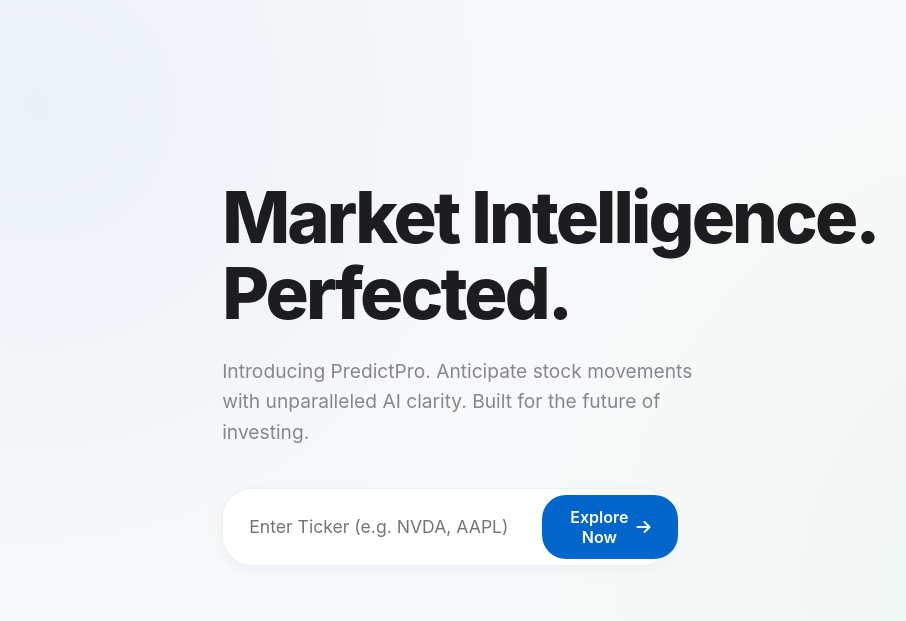
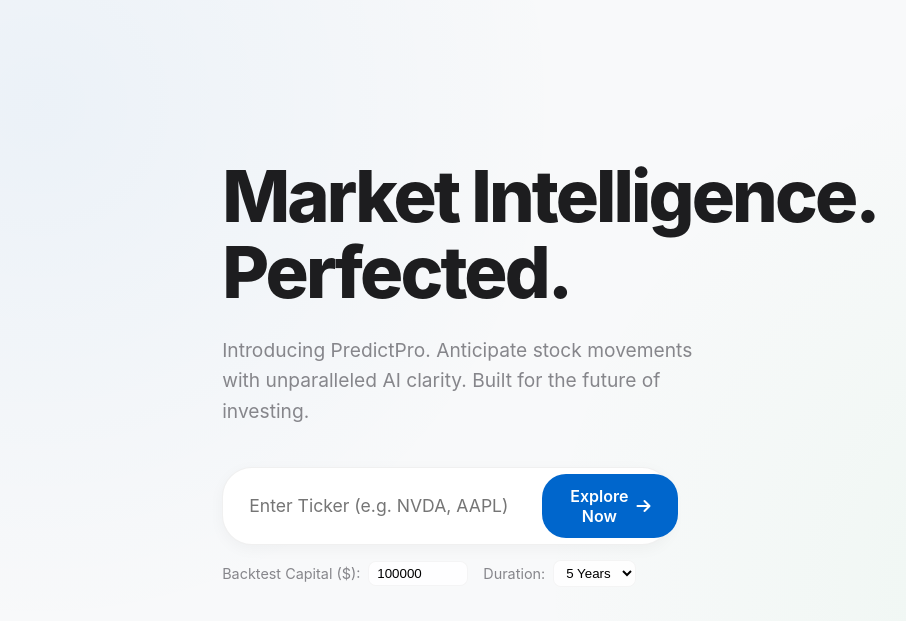
Before and after one commit to rahul8610/automated, a Flask app: page / in a window 1280 px wide. Shown: the part 55-676 px from the top of the page, without its empty margins (90-996 px from the left). Run offline with Flask 3, Linux system fonts and the light colour scheme; some web fonts are replaced.

Commit message:
almost done on monday

```diff
--- a/app.py
+++ b/app.py
@@ -49,11 +49,13 @@ def history():
 def api_predict():
     data = request.get_json()
     ticker = data.get('ticker', '').strip()
+    capital = data.get('capital', 100000)
+    period = data.get('period', '5y')
 
     if not ticker:
         return jsonify({"error": "Ticker is required"}), 400
 
-    res, err = fetch_and_train(ticker)
+    res, err = fetch_and_train(ticker, capital=float(capital), period=period)
     if err:
         return jsonify({"error": err}), 500
 
@@ -63,11 +65,13 @@ def api_predict():
 def api_live_data():
     data = request.get_json()
     ticker = data.get('ticker', '').strip()
+    capital = data.get('capital', 100000)
+    period = data.get('period', '5y')
 
     if not ticker:
         return jsonify({"error": "Ticker is required"}), 400
 
-    res, err = fetch_and_train(ticker, fast_mode=True)
+    res, err = fetch_and_train(ticker, fast_mode=True, capital=float(capital), period=period)
     if err:
         return jsonify({"error": err}), 500
 
--- a/backtesting.py
+++ b/backtesting.py
@@ -108,6 +108,7 @@ def run_backtest(df, classifier, scaler_clf, features_clf, ticker, initial_capit
 
     total_pnl = capital - initial_capital
     win_rate = (winning_trades / trades * 100) if trades > 0 else 0.0
+    roi = (total_pnl / initial_capital * 100) if initial_capital > 0 else 0.0
 
     # Save to Database
     db.connect(reuse_if_open=True)
@@ -127,6 +128,7 @@ def run_backtest(df, classifier, scaler_clf, features_clf, ticker, initial_capit
         "final_capital": round(capital, 2),
         "total_pnl": round(total_pnl, 2),
         "win_rate": round(win_rate, 2),
+        "roi": round(roi, 2),
         "total_trades": trades,
         "max_drawdown": round(max_drawdown * 100, 2),
         "equity_curve": equity_curve
--- a/templates/index.html
+++ b/templates/index.html
@@ -38,12 +38,26 @@
             <p class="hero-subtitle">Introducing PredictPro. Anticipate stock movements with unparalleled AI clarity. Built for the future of investing.</p>
 
             <form id="predictForm" class="search-form">
-                <div class="input-wrapper">
+                <div class="input-wrapper" style="margin-bottom: 15px;">
                     <input type="text" id="tickerInput" placeholder="Enter Ticker (e.g. NVDA, AAPL)" required autocomplete="off" oninput="this.value = this.value.toUpperCase()">
                     <button type="submit" id="predictBtn" class="primary-btn">
                         <span>Explore Now</span>
                         <i class="fa-solid fa-arrow-right"></i>
                     </button>
+                </div>
+                <div class="advanced-settings" style="display: flex; gap: 15px; color: var(--text-secondary); font-size: 0.9rem;">
+                    <div style="display: flex; align-items: center; gap: 8px;">
+                        <label for="capitalInput">Backtest Capital ($):</label>
+                        <input type="number" id="capitalInput" value="100000" min="100" style="padding: 4px 8px; border-radius: 8px; border: 1px solid var(--card-border); background: var(--card-bg); width: 100px;">
+                    </div>
+                    <div style="display: flex; align-items: center; gap: 8px;">
+                        <label for="periodSelect">Duration:</label>
+                        <select id="periodSelect" style="padding: 4px 8px; border-radius: 8px; border: 1px solid var(--card-border); background: var(--card-bg);">
+                            <option value="1y">1 Year</option>
+                            <option value="2y">2 Years</option>
+                            <option value="5y" selected>5 Years</option>
+                        </select>
+                    </div>
                 </div>
             </form>
 
@@ -151,52 +165,30 @@
                 <div class="widget glass-widget span-two" id="backtestWidget" style="display: none;">
                     <div class="widget-title" style="display: flex; justify-content: space-between;">
                         <span>Backtesting Engine (Historical Performance)</span>
-                        <span style="font-size: 0.75rem; color: var(--accent-blue);"><i class="fa-solid fa-clock-rotate-left"></i> 5Y Simulation</span>
+                        <span id="btPeriodLabel" style="font-size: 0.75rem; color: var(--accent-blue);"><i class="fa-solid fa-clock-rotate-left"></i> 5Y Simulation</span>
                     </div>
-                    <div class="grid-header" style="margin-top: 10px;">
+                    <div class="grid-header" style="margin-top: 10px; grid-template-columns: 1fr 1fr 1fr 1fr;">
                         <span>Total P/L</span>
                         <span>Win Rate</span>
+                        <span>ROI (Return on Investment)</span>
                         <span>Max Drawdown</span>
                     </div>
-                    <div class="grid-row" style="padding: 10px 24px; font-size: 1.2rem; font-weight: 700;">
+                    <div class="grid-row" style="padding: 10px 24px; font-size: 1.2rem; font-weight: 700; grid-template-columns: 1fr 1fr 1fr 1fr;">
                         <span id="btPnl">$0.00</span>
                         <span id="btWin">0.0%</span>
+                        <span id="btRoi">0.0%</span>
                         <span id="btDrawdown">0.0%</span>
                     </div>
-                    <div style="text-align: center; font-size: 0.8rem; color: var(--text-secondary); margin-top: 5px;">
-                        Trades Executed: <strong id="btTrades">0</strong> | Initial Capital: <strong id="btCapital">$100,000</strong>
+                    <div style="text-align: center; font-size: 0.85rem; color: var(--text-secondary); margin-top: 10px; padding-top: 10px; border-top: 1px solid rgba(0,0,0,0.05);">
+                        <span title="Total number of completed BUY and SELL round-trip orders over the selected duration. An executed trade implies a full entry and exit of the market." style="cursor: help; border-bottom: 1px dotted var(--text-secondary);">
+                            Trades Executed: <strong id="btTrades">0</strong> <i class="fa-regular fa-circle-question"></i>
+                        </span>
+                        &nbsp;|&nbsp;
+                        Initial Capital: <strong id="btCapital">$100,000</strong>
                     </div>
                 </div>
             </div>
 
-            <!-- Model Comparison Engine -->
-            <div class="glass-widget" style="margin-top: 10px;">
-                <div class="widget-title">Model Comparison Engine</div>
-                <div style="display: flex; gap: 30px; flex-wrap: wrap;">
-
-                    <!-- Chart Area -->
-                    <div style="flex: 1; min-width: 300px; height: 250px;">
-                        <canvas id="r2ComparisonChart"></canvas>
-                    </div>
-
-                    <!-- Table Area -->
-                    <div style="flex: 1; min-width: 350px;">
-                        <table class="comparison-table" id="comparisonTable">
-                            <thead>
-                                <tr>
-                                    <th>Model</th>
-                                    <th>R² Score</th>
-                                    <th>RMSE</th>
-                                    <th>MAE</th>
-                                </tr>
-                            </thead>
-                            <tbody id="comparisonTableBody">
-                                <!-- JS injected -->
-                            </tbody>
-                        </table>
-                    </div>
-                </div>
-            </div>
         </div>
 
     </main>
@@ -223,6 +215,8 @@
             e.preventDefault(); // Prevent full page reload
 
             const ticker = input.value.trim();
+            const capital = document.getElementById('capitalInput').value || 100000;
+            const period = document.getElementById('periodSelect').value || '5y';
             if(!ticker) return;
 
             // Update UI State
@@ -239,7 +233,7 @@
                 const response = await fetch('/api/predict', {
                     method: 'POST',
                     headers: { 'Content-Type': 'application/json' },
-                    body: JSON.stringify({ ticker: ticker })
+                    body: JSON.stringify({ ticker: ticker, capital: capital, period: period })
                 });
 
                 const data = await response.json();
@@ -351,77 +345,24 @@
                 pnlEl.innerText = `${res.currency}${res.backtest.total_pnl.toFixed(2)}`;
                 pnlEl.style.color = res.backtest.total_pnl > 0 ? 'var(--success)' : 'var(--danger)';
                 document.getElementById('btWin').innerText = `${res.backtest.win_rate.toFixed(1)}%`;
+                const roiEl = document.getElementById('btRoi');
+                roiEl.innerText = `${res.backtest.roi.toFixed(1)}%`;
+                roiEl.style.color = res.backtest.roi > 0 ? 'var(--success)' : 'var(--danger)';
                 document.getElementById('btDrawdown').innerText = `${res.backtest.max_drawdown.toFixed(1)}%`;
                 document.getElementById('btTrades').innerText = res.backtest.total_trades;
-                document.getElementById('btCapital').innerText = `${res.currency}100,000`;
+                document.getElementById('btCapital').innerText = `${res.currency}${res.backtest.initial_capital.toLocaleString()}`;
+
+                const periodMap = {'1y': '1Y', '2y': '2Y', '5y': '5Y'};
+                document.getElementById('btPeriodLabel').innerHTML = `<i class="fa-solid fa-clock-rotate-left"></i> ${periodMap[document.getElementById('periodSelect').value] || '5Y'} Simulation`;
             }
 
             // Render Interactive Chart using Chart.js with dynamic overlays
             renderMultiChart(res);
 
-            // Render Comparison Engine
-            renderComparisonEngine(res.comparison_metrics, res.best_model);
-
             // Finally, fade in the dashboard
             dashboard.style.display = 'flex';
         }
 
-        function renderComparisonEngine(metrics, bestModel) {
-            const tbody = document.getElementById('comparisonTableBody');
-            tbody.innerHTML = '';
-
-            const labels = [];
-            const r2Data = [];
-            const backgroundColors = [];
-
-            metrics.forEach((m, idx) => {
-                const tr = document.createElement('tr');
-                if (m.name === bestModel) {
-                    tr.className = 'best-model-row';
-                }
-                tr.innerHTML = `
-                    <td>${m.name} ${m.name === bestModel ? '<i class="fa-solid fa-star" style="color:var(--warning);font-size:0.8rem;"></i>' : ''}</td>
-                    <td style="font-weight:600; color:${m.r2 > 0.8 ? 'var(--success)' : m.r2 > 0 ? 'var(--text-primary)' : 'var(--danger)'}">${m.r2.toFixed(4)}</td>
-                    <td>${m.rmse.toFixed(2)}</td>
-                    <td>${m.mae.toFixed(2)}</td>
-                `;
-                tbody.appendChild(tr);
-
-                // Top 6 models for chart (metrics is sorted by R2 descending)
-                if (idx < 6) {
-                    labels.push(m.name.replace(" Regression", "").replace(" Regressor", "").replace(" Classifier", ""));
-                    r2Data.push(m.r2);
-                    backgroundColors.push(m.name === bestModel ? '#34c759' : '#0066cc');
-                }
-            });
-
-            const ctx = document.getElementById('r2ComparisonChart').getContext('2d');
-            if (r2Chart) r2Chart.destroy();
-
-            r2Chart = new Chart(ctx, {
-                type: 'bar',
-                data: {
-                    labels: labels,
-                    datasets: [{
-                        label: 'R² Score (Higher is better)',
-                        data: r2Data,
-                        backgroundColor: backgroundColors,
-                        borderRadius: 6
-                    }]
-                },
-                options: {
-                    responsive: true,
-                    maintainAspectRatio: false,
-                    plugins: {
-                        legend: { display: false },
-                        tooltip: { callbacks: { label: (ctx) => 'R²: ' + ctx.raw.toFixed(4) } }
-                    },
-                    scales: {
-                        y: { beginAtZero: true }
-                    }
-                }
-            });
-        }
 
 
         function renderMultiChart(res) {
```
Also changed, not shown: model.py (+8 -8 lines), predictpro.db, 15 other files.
